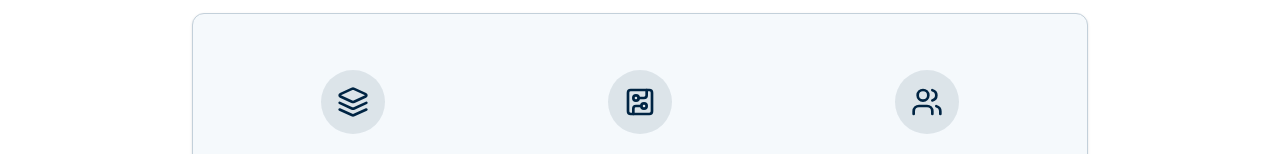
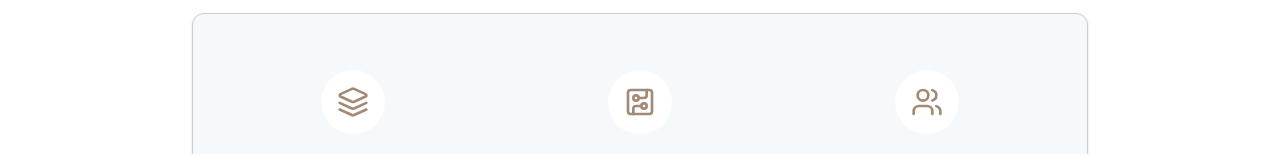
Before and after one commit to ErikBaer/portfolio, a Next.js app: page / in a window 1280 px wide. Shown: the part 798-952 px from the top of the page. Built offline with nearby package versions, Linux system fonts and the light colour scheme; no server answers; a web font is replaced by a local one.

Commit message:
Design refinements: Executive Summary icons and typography
- Changed icon backgrounds to white (bg-card)
- Updated icons to secondary color with primary color hover effect
- Adjusted subheadline typography for better visual hierarchy
- Improved icon styling consistency

```diff
--- a/app/page.tsx
+++ b/app/page.tsx
@@ -81,10 +81,10 @@ export default function Portfolio() {
                   const IconComponent = area.icon === "Code" ? Layers : area.icon === "Database" ? CircuitBoard : Users
                   return (
                     <div key={area.title} className="text-center">
-                      <div className="w-16 h-16 mx-auto mb-4 bg-primary/10 rounded-full flex items-center justify-center hover:bg-accent/20 transition-all duration-300 group">
-                        <IconComponent className="w-8 h-8 text-primary group-hover:text-accent transition-colors duration-300" />
+                      <div className="w-16 h-16 mx-auto mb-4 bg-card rounded-full flex items-center justify-center hover:bg-accent/20 transition-all duration-300 group">
+                        <IconComponent className="w-8 h-8 text-secondary group-hover:text-accent transition-colors duration-300" />
                       </div>
-                      <h4 className="font-semibold mb-2 text-foreground">{area.title}</h4>
+                      <h4 className="text-base font-semibold mb-2 text-foreground">{area.title}</h4>
                       <p className="text-sm text-secondary leading-relaxed">{area.description}</p>
                     </div>
                   )
```
